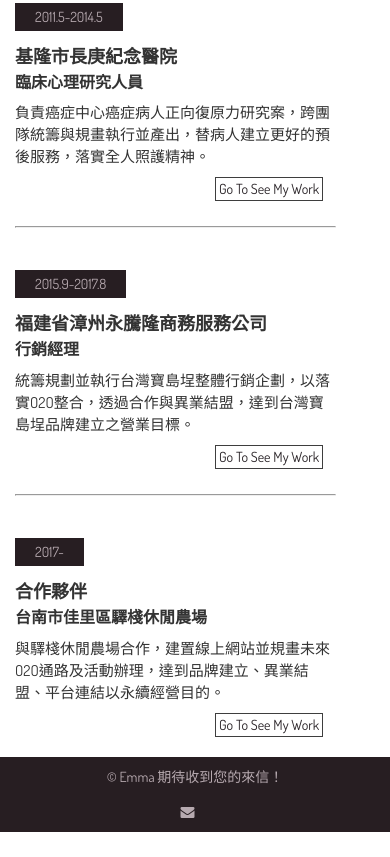
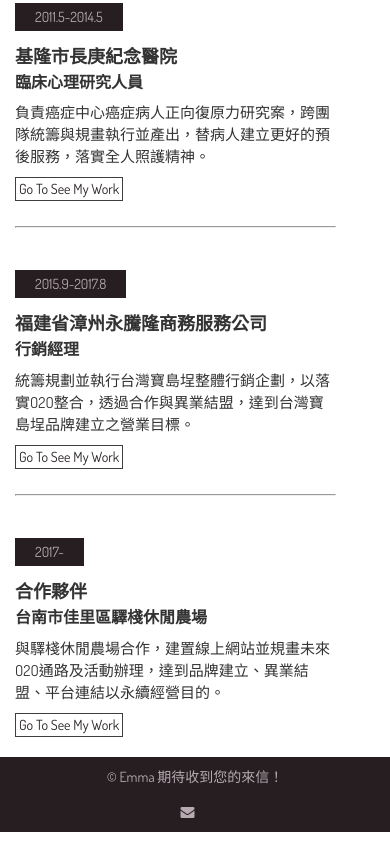
Before and after one commit to Emmasmallchu/my-website, a plain HTML site: page index.html in a window 390 px wide. Shown: the part 2850-3707 px from the top of the page. Drawn offline with Linux system fonts and the light colour scheme.

Commit message:
Add files via upload

```diff
--- a/style.css
+++ b/style.css
@@ -573,9 +573,5 @@ footer{
       top: -100px;
       }
 
-  .button{
-      margin-left: 200px;
-  }
-
 
 }
```
